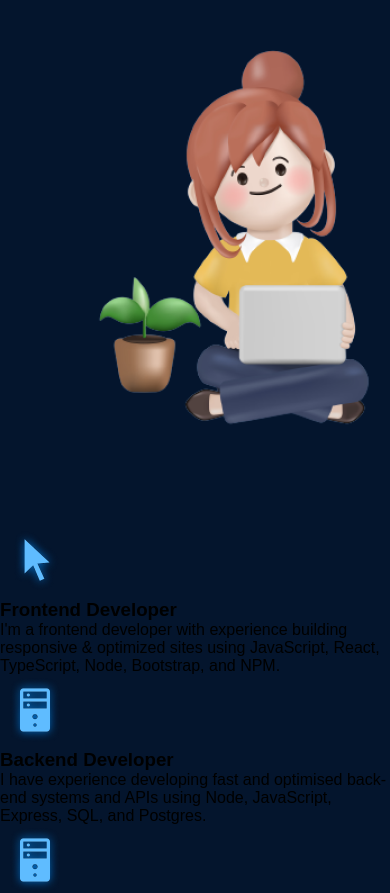
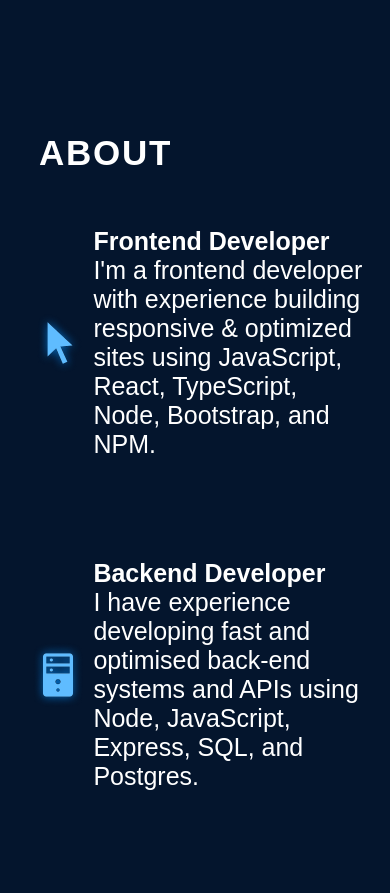
Before and after one commit to kvothe1387/Portfolio-React, a React (Vite) app in the folder React-Portfolio/: page / in a window 390 px wide. Shown: the part 1040-1933 px from the top of the page. Built offline with nearby package versions, Linux system fonts and the light colour scheme.

Commit message:
Updated about.mod.css & completed about component

```diff
--- a/React-Portfolio/src/components/About/About.jsx
+++ b/React-Portfolio/src/components/About/About.jsx
@@ -32,7 +32,7 @@
           </li>
 
           <li className={styles.aboutItem}>
-            <img src={getImageUrl("about/serverIcon.png")} alt="Server icon" />
+            <img src={getImageUrl("about/serverIcon.png")} alt="UI icon" />
             <div className={styles.aboutItemText}>
               <h3>LEGO'ing my restaurant career </h3>
               <p>FIIIIIXXXXX MEEEEE LAAAAATTTEEERRR!!!!
--- a/React-Portfolio/src/components/About/About.module.css
+++ b/React-Portfolio/src/components/About/About.module.css
@@ -1 +1,91 @@
 @import "../../vars.css";
+
+.container {
+  position: relative;
+  background-color: rgba(12, 12, 12, .6);
+  border-radius: 15px;
+  padding: 73px;
+  margin-top: 129px;
+  z-index: 1;
+  margin-left: 10%;
+  margin-right: 10%;
+}
+
+.title {
+  color: var(--color-text);
+  font-size: 35px;
+  font-weight: 700;
+  letter-spacing: 1.75px;
+  text-transform: uppercase;
+}
+
+.content {
+  display: flex;
+  flex-direction: row;
+  align-items: center;
+}
+
+.aboutImage {
+  width: 35%;
+}
+
+.aboutItems {
+  color: var(--color-text);
+  display: flex;
+  flex-direction: column;
+  gap: 50px;
+}
+
+.aboutItem {
+  display: flex;
+  flex-direction: row;
+  align-items: center;
+  border-radius: 20px;
+  list-style: none;
+  padding: 25px;
+  background-image: linear-gradient(90deg,
+      rgba(165, 215, 232, 0.42) 0%,
+      rgba(255, 255, 255, 0) 100%);
+  background-size: 0 100%;
+  background-repeat: no-repeat;
+  transition: 0.4s;
+}
+
+.aboutItem:hover {
+  background-size: 100% 100%;
+}
+
+.aboutItem h3 {
+  font-size: 25px;
+  font-weight: 600;
+}
+
+.aboutItem p {
+  font-size: 25px;
+}
+
+@media screen and (max-width: 830px) {
+  .container {
+    background-color: transparent;
+    padding-left: 0;
+    padding-right: 0;
+  }
+
+  .content {
+    flex-direction: column;
+  }
+
+  .aboutImage {
+    display: none;
+  }
+
+  .aboutItems {
+    margin-top: 29px;
+  }
+
+  .aboutItem {
+    padding-left: 0;
+    padding-right: 0;
+  }
+
+}
--- a/React-Portfolio/src/index.css
+++ b/React-Portfolio/src/index.css
@@ -4,3 +4,7 @@
   padding: 0;
   font-family: "Outfit", Arial, Helvetica, sans-serif;
 }
+
+html {
+  scroll-behavior: smooth;
+}
```
